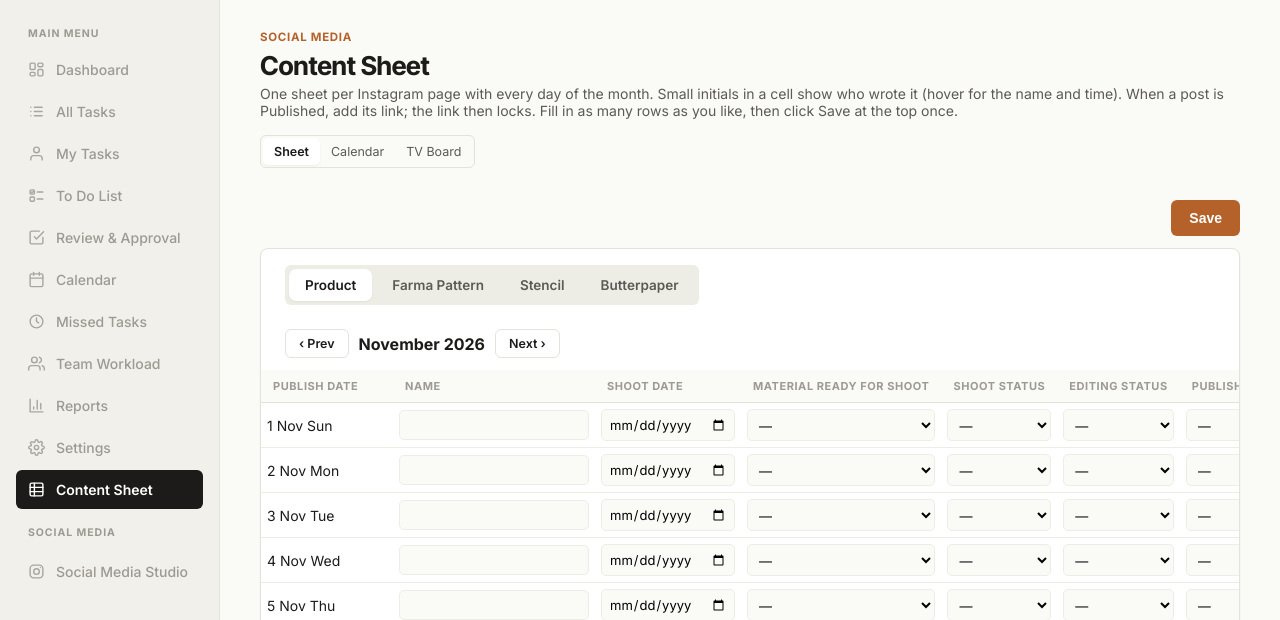
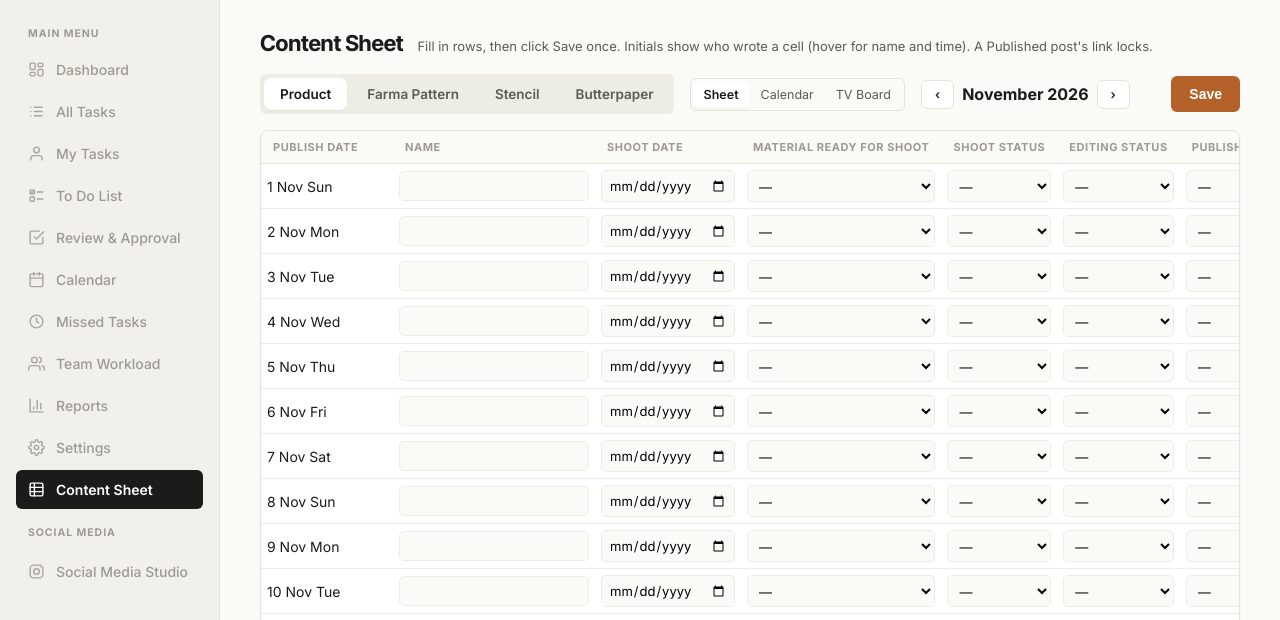
Before and after one commit to rrecommerce4-afk/pms, a Node server app: page /content-sheet in a window 1280 px wide. Shown: the part 67-687 px from the top of the page. Run offline with Node 20, Linux system fonts and the light colour scheme; the visitor is signed in with stand-in values (Sample User, id 1).

Commit message:
lock the the conechet sheet entry

```diff
--- a/public/studio.css
+++ b/public/studio.css
@@ -432,9 +432,23 @@ form.modal-box { margin: 0; }
 .sm-by { position: absolute; top: 1px; right: 2px; z-index: 1; font-size: 9px; font-weight: 700; line-height: 13px; padding: 0 3px; border-radius: 3px; background: var(--primary-soft); color: var(--primary-dark); cursor: default; }
 .sm-sheet tr.sm-today td { background: var(--warning-soft); }
 .sm-sheet tr.sm-sheet-blank .sm-cell { background: var(--bg); }
-.sm-sheet-month { display: flex; align-items: center; gap: 10px; margin-top: 12px; flex-wrap: wrap; }
+/* Content Sheet top: a slim title, then one toolbar line that stays on screen while scrolling. */
+.sm-sheet-head { display: flex; align-items: baseline; gap: 6px 14px; flex-wrap: wrap; margin-bottom: 10px; }
+.sm-sheet-head h1 { font-family: var(--font-serif); font-size: 22px; font-weight: 700; margin: 0; letter-spacing: -0.01em; }
+.sm-sheet-head p { margin: 0; color: var(--text-muted); font-size: 13px; }
+.sm-sheet-toolbar { position: sticky; top: 0; z-index: 5; display: flex; align-items: center; gap: 10px 16px; flex-wrap: wrap; padding: 8px 0; margin-bottom: 8px; background: var(--bg); }
+.sm-sheet-toolbar .sm-tabs { margin: 0; }
+.sm-sheet-month { display: flex; align-items: center; gap: 8px; white-space: nowrap; }
 /* The one Save button stays on screen while the page scrolls. */
-.sm-sheet-savebar { position: sticky; top: 0; z-index: 5; display: flex; justify-content: flex-end; align-items: center; gap: 12px; padding: 8px 0; margin: 0 0 4px; background: var(--bg); }
+.sm-sheet-savebar { display: flex; align-items: center; gap: 12px; margin-left: auto; }
+/* Phone: one line that scrolls sideways, with Save pinned at its right end. */
+@media (max-width: 700px) {
+  .sm-sheet-toolbar { flex-wrap: nowrap; overflow-x: auto; }
+  .sm-sheet-toolbar > * { flex-shrink: 0; }
+  .sm-sheet-toolbar .sm-tabs { flex-wrap: nowrap; }
+  .sm-sheet-toolbar .tab-btn { white-space: nowrap; }
+  .sm-sheet-savebar { position: sticky; right: 0; padding-left: 8px; background: var(--bg); }
+}
 .sm-sheet-unsaved { font-size: 13px; font-weight: 600; color: var(--primary-dark); }
 /* Landing on a row after Save: keep it clear of the sticky Save bar and the sticky table header. */
 .sm-sheet tbody tr { scroll-margin-top: 110px; }
--- a/public/studio.js
+++ b/public/studio.js
@@ -118,7 +118,8 @@
         notice.className = 'sm-flash error';
         notice.setAttribute('role', 'alert');
         notice.textContent = 'Your last Save did not go through, usually because you were logged out. Your changes are back on this page. Click Save to store them.';
-        sheetForm.parentNode.insertBefore(notice, sheetForm);
+        var bar = sheetForm.closest('.sm-sheet-toolbar') || sheetForm;
+        bar.parentNode.insertBefore(notice, bar);
       }
     }
     var submitting = false;
--- a/routes/social.js
+++ b/routes/social.js
@@ -1132,7 +1132,7 @@ function parseSheetRow(b) {
   return { row };
 }
 
-// Once a row is saved as Published with its link, the link and the Published status are locked.
+// Once a row is saved as Published with its link, the whole row is locked: no cell can change. Admins can still delete it.
 function lockIfPublished(row, ctx) {
   if (!row.lockedAt && row.publishStatus === 'Published' && row.link) Object.assign(row, { lockedAt: new Date().toISOString(), lockedBy: ctx.user.id });
 }
@@ -1311,6 +1311,7 @@ sheet.post('/save', (req, res) => {
   const updates = [];
   const creates = [];
   const rowErrors = {};
+  let lockedSkipped = 0;
   const refuse = (key, date, text) => { rowErrors[key] = (date ? V.fmtDate(date, 'short') + ': ' : '') + text; };
   for (const [key, fields] of posted) {
     if (key[0] === 'd') {
@@ -1322,9 +1323,10 @@ sheet.post('/save', (req, res) => {
     }
     const row = ctx.studio.contentSheet.rows.find((r) => r.id === Number(key.slice(1)));
     if (!row) { refuse(key, null, 'A row you edited was deleted by someone else, so your changes to it were dropped.'); continue; }
+    // Only an old open tab can still send a locked row; it is left exactly as it is.
+    if (row.lockedAt) { lockedSkipped++; continue; }
     const saved = Object.fromEntries(SHEET_FIELDS.map((k) => [k, row[k]]));
-    const locked = row.lockedAt ? { publishStatus: row.publishStatus, link: row.link } : {};
-    const parsed = parseSheetRow({ ...saved, ...fields, ...locked });
+    const parsed = parseSheetRow({ ...saved, ...fields });
     if (parsed.error) refuse(key, row.publishDate, parsed.error);
     else if (SHEET_FIELDS.some((k) => String(parsed.row[k] || '') !== String(row[k] || ''))) updates.push([row, parsed.row]);
   }
@@ -1339,13 +1341,14 @@ sheet.post('/save', (req, res) => {
     return renderSheet(req, res, pageId, month, Object.fromEntries(posted), rowErrors);
   }
   const count = updates.length + creates.length;
-  if (!count) { flash(req, 'info', 'No changes to save.'); return res.redirect(303, sheetUrl(pageId, month)); }
+  const lockedText = lockedSkipped ? ' Published rows are locked, so changes to them were not saved.' : '';
+  if (!count) { flash(req, 'info', (lockedSkipped ? 'Nothing saved.' : 'No changes to save.') + lockedText); return res.redirect(303, sheetUrl(pageId, month)); }
   updates.forEach(([row, parsedRow]) => updateSheetRow(row, parsedRow, ctx));
   const savedRows = updates.map(([row]) => row).concat(creates.map((parsedRow) => addSheetRow(pageId, parsedRow, ctx)));
   save(ctx.db);
   const moved = savedRows.filter((r) => !r.publishDate.startsWith(month));
   const movedText = moved.map((r) => ` "${r.name || 'Untitled'}" moved to ${V.fmtDate(r.publishDate)}.`).join('');
-  flash(req, 'success', (count === 1 ? '1 row saved.' : count + ' rows saved.') + movedText);
+  flash(req, 'success', (count === 1 ? '1 row saved.' : count + ' rows saved.') + movedText + lockedText);
   // Back to the latest row saved (the one just added, for + Add row), so the next row is right there.
   const here = savedRows.filter((r) => r.publishDate.startsWith(month)).sort((a, b) => a.publishDate.localeCompare(b.publishDate) || a.id - b.id).pop();
   res.redirect(303, sheetUrl(pageId, month, here && 'row-' + here.id));
@@ -1374,8 +1377,8 @@ sheet.post('/:id', (req, res) => {
     flash(req, 'success', 'Row deleted.');
     return res.redirect(303, back);
   }
-  const body = row.lockedAt ? { ...req.body, publishStatus: row.publishStatus, link: row.link } : req.body;
-  const parsed = parseSheetRow(body);
+  if (row.lockedAt) { flash(req, 'error', 'This row is published and locked, so it cannot be changed.'); return res.redirect(303, back); }
+  const parsed = parseSheetRow(req.body);
   if (parsed.error) { flash(req, 'error', parsed.error); return res.redirect(303, back); }
   updateSheetRow(row, parsed.row, ctx);
   save(ctx.db);
--- a/views/social/sheet.ejs
+++ b/views/social/sheet.ejs
@@ -31,16 +31,24 @@
   var url = function (pg, mo) { return '/content-sheet?page=' + pg + '&month=' + mo; };
 %>
 <div class="container container-wide sm">
-  <div class="page-head">
-    <div>
-      <div class="eyebrow-date">SOCIAL MEDIA</div>
+  <div class="sm-sheet-head">
     <h1>Content Sheet</h1>
-      <p>One sheet per Instagram page with every day of the month. Small initials in a cell show who wrote it (hover for the name and time). When a post is Published, add its link; the link then locks. <%= can ? 'Fill in as many rows as you like, then click Save at the top once.' : 'Your access is view-only.' %></p>
-    </div>
-    <span class="sm-seg"><a class="active" href="<%= url(pageId, month) %>">Sheet</a><a href="/content-sheet?view=calendar&month=<%= month %>">Calendar</a><a href="/content-sheet?view=board<%= month !== today.slice(0, 7) ? '&month=' + month : '' %>">TV Board</a></span>
+    <p><%= can ? 'Fill in rows, then click Save once.' : 'View only.' %> Initials show who wrote a cell (hover for name and time). A Published post's link locks.</p>
   </div>
   <% if (sheet.flash) { %><div class="sm-flash <%= sheet.flash.type %>" role="status"><%= sheet.flash.text %></div><% } %>
 
+  <%# One line, kept on screen while scrolling: page tabs, view switch, month, Save. %>
+  <div class="sm-sheet-toolbar">
+    <div class="tabs sm-tabs">
+      <% pages.forEach(function (p) { %><a class="tab-btn <%= p.id === pageId ? 'active' : '' %>" href="<%= url(p.id, month) %>"><%= p.shortName %></a><% }) %>
+    </div>
+    <span class="sm-seg"><a class="active" href="<%= url(pageId, month) %>">Sheet</a><a href="/content-sheet?view=calendar&month=<%= month %>">Calendar</a><a href="/content-sheet?view=board<%= month !== today.slice(0, 7) ? '&month=' + month : '' %>">TV Board</a></span>
+    <span class="sm-sheet-month">
+      <a class="btn small outline" href="<%= url(pageId, prevMonth) %>" aria-label="Previous month">‹</a>
+      <b><%= V.fmtDate(month + '-01', 'month') %></b>
+      <a class="btn small outline" href="<%= url(pageId, nextMonth) %>" aria-label="Next month">›</a>
+      <% if (month !== today.slice(0, 7)) { %><a class="sm-link-btn" href="<%= url(pageId, today.slice(0, 7)) %>">This month</a><% } %>
+    </span>
     <% if (can) { %>
       <form class="sm-sheet-savebar" id="sheet-save" method="POST" action="/content-sheet/save">
         <input type="hidden" name="_csrf" value="<%= sheet.csrf %>">
@@ -50,19 +58,9 @@
         <button class="btn" type="submit">Save</button>
       </form>
     <% } %>
+  </div>
 
   <div class="list-card sm-section">
-    <div class="sm-pad" style="padding-top:16px;padding-bottom:12px">
-      <div class="tabs sm-tabs">
-        <% pages.forEach(function (p) { %><a class="tab-btn <%= p.id === pageId ? 'active' : '' %>" href="<%= url(p.id, month) %>"><%= p.shortName %></a><% }) %>
-      </div>
-      <div class="sm-sheet-month">
-        <a class="btn small outline" href="<%= url(pageId, prevMonth) %>" aria-label="Previous month">‹ Prev</a>
-        <b><%= V.fmtDate(month + '-01', 'month') %></b>
-        <a class="btn small outline" href="<%= url(pageId, nextMonth) %>" aria-label="Next month">Next ›</a>
-        <% if (month !== today.slice(0, 7)) { %><a class="sm-link-btn" href="<%= url(pageId, today.slice(0, 7)) %>">This month</a><% } %>
-      </div>
-    </div>
     <div class="sm-scroll sm-sheet-scroll"><table class="sm-table sm-sheet min-1100" aria-label="<%= pageName %> content sheet">
       <thead><tr><% cols.forEach(function (c) { %><th><%= c %></th><% }) %><% if (can) { %><th></th><% } %></tr></thead>
       <tbody>
@@ -72,24 +70,17 @@
                var k = r ? 'r' + r.id : 'd' + day.date;
                var draft = drafts[k];
                var v = draft ? Object.assign({}, r, draft) : r; // v = what the cells show, r = what is saved
-               var cls = (day.date === today ? 'sm-today ' : '') + (r ? '' : 'sm-sheet-blank ') + (rowErrors[k] ? 'sm-sheet-err' : ''); %>
-          <tr <% if (r) { %>id="row-<%= r.id %>"<% } %> class="<%= cls %>" <%= draft ? 'data-draft' : '' %>>
-            <% if (can) { %>
+               var cls = (day.date === today ? 'sm-today ' : '') + (r ? '' : 'sm-sheet-blank ') + (rowErrors[k] ? 'sm-sheet-err' : '');
+               var editable = can && !(r && r.lockedAt); // a Published row with its link is locked: shown, never edited %>
+          <tr <% if (r) { %>id="row-<%= r.id %>"<% } %> class="<%= cls %>" <%= draft ? 'data-draft' : '' %><% if (r && r.lockedAt) { %> title="Published and locked"<% } %>>
+            <% if (editable) { %>
               <td class="sm-c"><% if (r) { %><input class="sm-cell" type="date" name="<%= k %>.publishDate" form="sheet-save" value="<%= v.publishDate %>" aria-label="Publish date"><% } else { %><span class="nowrap"><%= fmt(day.date) %></span><% } %><%- by(r, 'publishDate') %></td>
               <td class="sm-c"><input class="sm-cell" name="<%= k %>.name" form="sheet-save" value="<%= v ? v.name : '' %>" maxlength="150" aria-label="Name"><%- by(r, 'name') %></td>
               <td class="sm-c"><input class="sm-cell" type="date" name="<%= k %>.shootDate" form="sheet-save" value="<%= v && v.shootDate || '' %>" aria-label="Shoot date"><%- by(r, 'shootDate') %></td>
               <% ['materialReady', 'shootStatus', 'editingStatus'].forEach(function (c) { %><td class="sm-c"><%- select(k, c, v ? v[c] : '') %><%- by(r, c) %></td><% }) %>
-              <% if (r && r.lockedAt) { %>
-                <td class="sm-c"><%- V.badge(r.publishStatus, tone[r.publishStatus] || 'slate') %><%- by(r, 'publishStatus') %></td>
-                <td class="sm-c nowrap"><%- postLink(r) %><%- by(r, 'link') %></td>
-              <% } else { %>
               <td class="sm-c"><%- select(k, 'publishStatus', v ? v.publishStatus : '') %><%- by(r, 'publishStatus') %></td>
               <td class="sm-c"><input class="sm-cell sm-link-cell" type="url" name="<%= k %>.link" form="sheet-save" value="<%= v && v.link || '' %>" maxlength="500" placeholder="https://instagram.com/…" aria-label="Post link"><%- by(r, 'link') %></td>
-              <% } %>
               <td class="sm-c"><input class="sm-cell" name="<%= k %>.note" form="sheet-save" value="<%= v ? v.note : '' %>" maxlength="1000" aria-label="Note"><%- by(r, 'note') %></td>
-              <td class="nowrap">
-                <% if (r && sheet.admin) { %><form method="POST" action="/content-sheet/<%= r.id %>" style="display:inline" data-confirm="Delete this row?"><input type="hidden" name="_csrf" value="<%= sheet.csrf %>"><input type="hidden" name="remove" value="1"><button class="btn small ghost" type="submit" aria-label="Delete row">×</button></form><% } %>
-              </td>
             <% } else { %>
               <td class="sm-c nowrap"><%= fmt(day.date) %><%- by(r, 'publishDate') %></td>
               <td class="sm-c"><b><%= r ? r.name : '' %></b><%- by(r, 'name') %></td>
@@ -97,6 +88,11 @@
               <% ['materialReady', 'shootStatus', 'editingStatus', 'publishStatus'].forEach(function (k) { %><td class="sm-c"><%- r && r[k] ? V.badge(r[k], tone[r[k]] || 'slate') : '' %><%- by(r, k) %></td><% }) %>
               <td class="sm-c nowrap"><%- r ? postLink(r) : '' %><%- by(r, 'link') %></td>
               <td class="sm-c"><%= r ? r.note : '' %><%- by(r, 'note') %></td>
+            <% } %>
+            <% if (can) { %>
+              <td class="nowrap">
+                <% if (r && sheet.admin) { %><form method="POST" action="/content-sheet/<%= r.id %>" style="display:inline" data-confirm="Delete this row?"><input type="hidden" name="_csrf" value="<%= sheet.csrf %>"><input type="hidden" name="remove" value="1"><button class="btn small ghost" type="submit" aria-label="Delete row">×</button></form><% } %>
+              </td>
             <% } %>
           </tr>
         <% }); }); %>
```
Also changed, not shown: test/studio.http.test.js (+14 -7 lines). Lines whose indentation alone changed are shown as unchanged.
